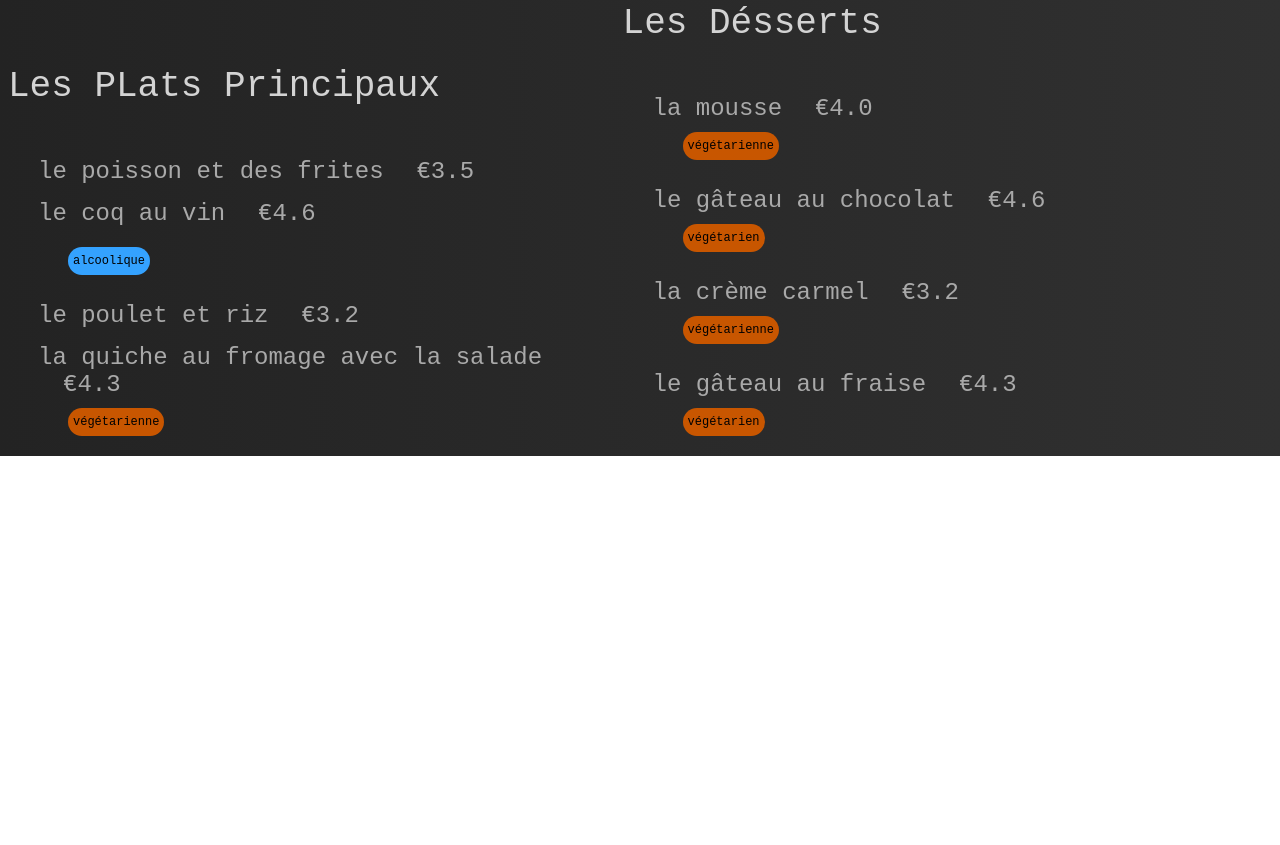
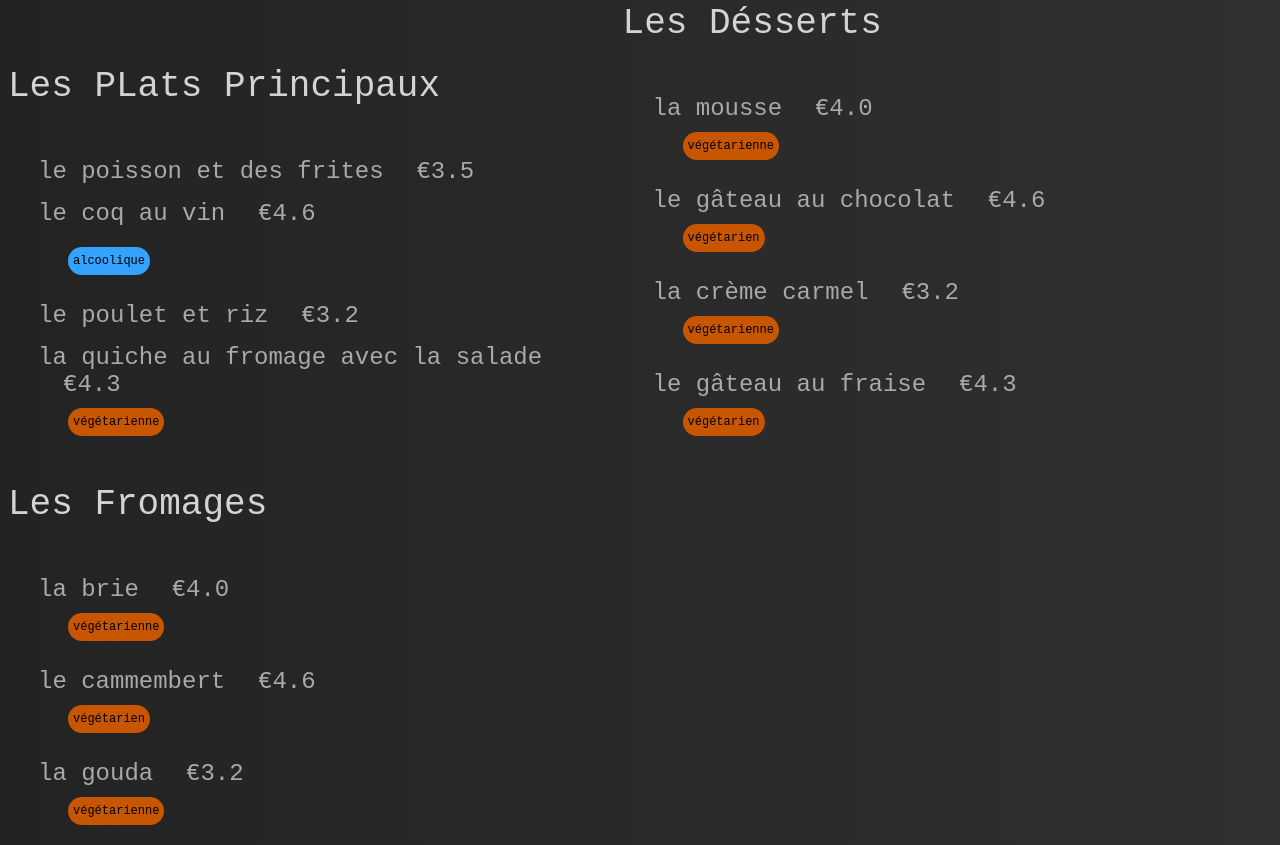
Before and after one commit to ShekharVaishampayan/French-Cuisine, a plain HTML site: page index.html in a window 1280 px wide. Shown: the part 691-1536 px from the top of the page. Before the commit the page ends 1147 px from the top, so only its background shows below. Drawn offline with Linux system fonts and the light colour scheme.

Commit message:
Add files via upload
Signed-off-by: ShekharVaishampayan <Shekhar.Vaishampayan@gmail.com>

```diff
--- a/index.html
+++ b/index.html
@@ -124,6 +124,29 @@
         <p class="vegetarian">végétarien</p>
     </div>
 </div>
-
+<div class="section">
+    <p class="section_header">Les Fromages</p>
+    <div class="item">
+        <br>
+        <p class="head">la brie</p>
+        <p class="price">€4.0</p>
+        <br>
+        <p class="vegetarian">végétarienne</p>
+    </div>
+    <div class="item">
+        <br>
+        <p class="head">le cammembert</p>
+        <p class="price">€4.6</p>
+        <br>
+        <p class="vegetarian">végétarien</p>
+    </div>
+    <div class="item">
+        <br>
+        <p class="head">la gouda</p>
+        <p class="price">€3.2</p>
+        <br>
+        <p class="vegetarian">végétarienne</p>
+    </div>
+</div>
 </body>
 </html>
```
